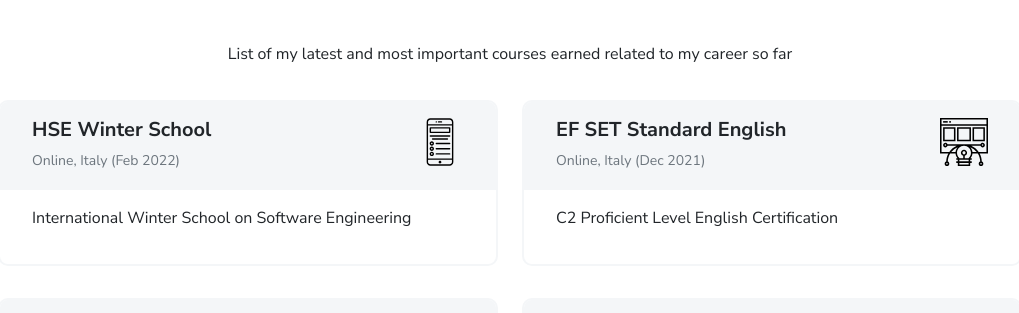
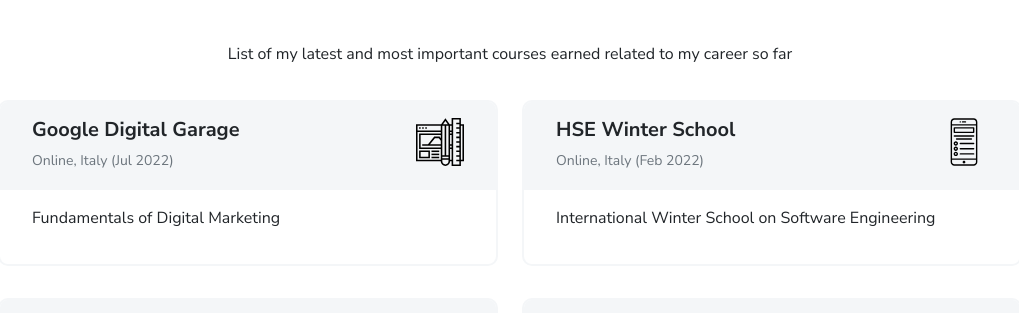
Before and after one commit to adnangazi/adnangazi.github.io, a plain HTML site: page index.html in a window 1280 px wide. Shown: the part 8093-8406 px from the top of the page, without its empty margins (130-1149 px from the left). Drawn offline with Linux system fonts and the light colour scheme; files whose address does not match are found by name.

Commit message:
Google Digital Garage add

```diff
--- a/index.html
+++ b/index.html
@@ -655,14 +655,14 @@
                           <p class="mx-auto mb-3" style="max-width:700px">List of my latest and most important courses earned related to my career so far</p>
                       </div>
                       <div class="row">
-                          <!--<div class="col-md-6">
-                              <a target="_blank" href="./resources/google-marketing.pdf">
+                          <div class="col-md-6">
+                              <a target="_blank" href="./resources/courses/certificate.pdf">
                             <div class="card mb-3" data-aos="fade-up">
                               <div class="card-header px-3 py-2">
                                 <div class="d-flex justify-content-between">
                                   <div>
                                     <h3 class="h5 mb-1">Google Digital Garage</h3>
-                                    <div class="text-muted text-small">Online, Italy (Mar 2022)</div>
+                                    <div class="text-muted text-small">Online, Italy (Jul 2022)</div>
                                   </div><img src="resources/decorations/ui-ux.svg" width="48" height="48" alt="ui-ux"/>
                                 </div>
                               </div>
@@ -670,7 +670,7 @@
                                 <p>Fundamentals of Digital Marketing</p>
                               </div>
                             </div></a>
-                          </div>-->
+                          </div>
                           <div class="col-md-6">
                               <a target="_blank" href="./resources/courses/winter-school.pdf">
                                   <div class="card mb-3" data-aos="fade-up">
```
Also changed, not shown: 2 other files.
